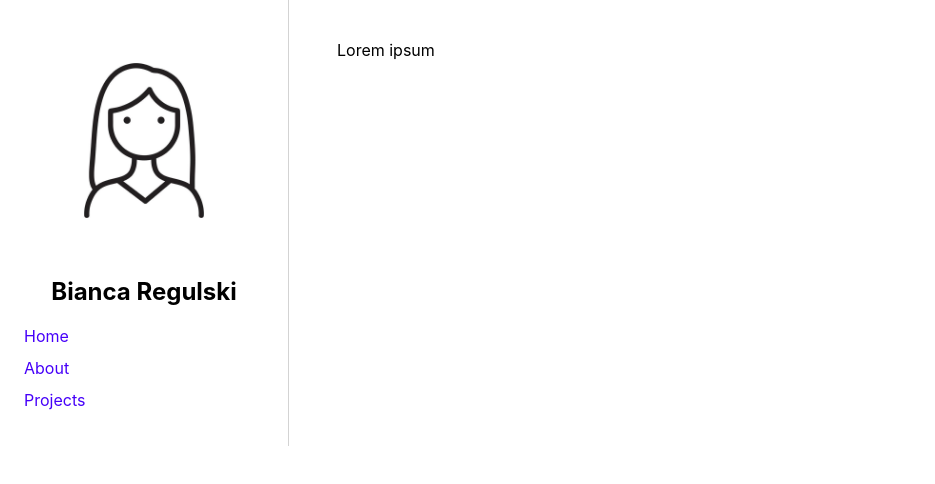
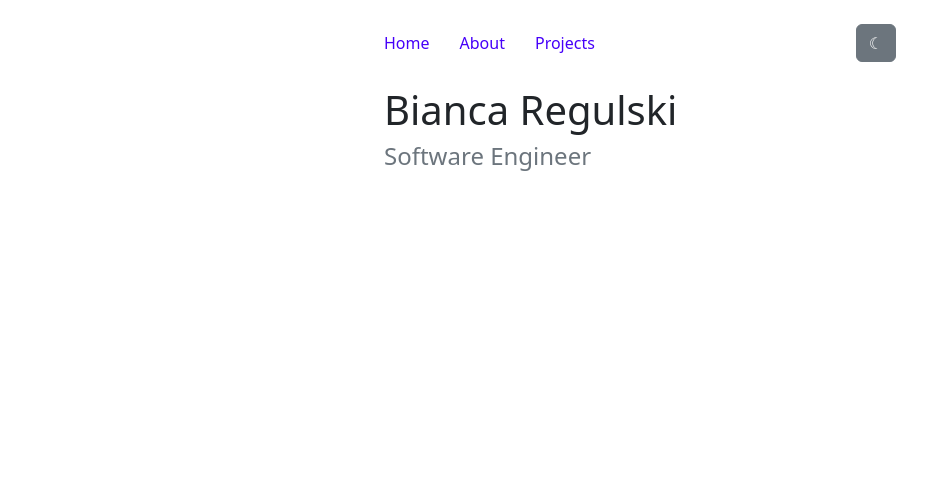
Before and after one commit to biancaregulski/biancaregulski.github.io, a React (Create React App) app: page / in a window 1280 px wide. Shown: the top 484 px of the page, without its empty margins (0-935 px from the left). Built offline with nearby package versions, Linux system fonts and the light colour scheme.

Commit message:
add dark/light mode toggle

```diff
--- a/src/App.css
+++ b/src/App.css
@@ -35,7 +35,11 @@
 
 .site-body {
   display: flex;
+  flex-direction: column;
   height: 100%;
+  margin-left: 30%;
+  margin-right: 30%;
+  flex-wrap: wrap;
 }
 
 .sidebar {
@@ -49,12 +53,22 @@
   text-align: center;
 }
 
+.navbar-items {
+  gap: 30px;
+  display: flex;
+  flex-direction: row;
+  padding-left: 0;
+  margin-bottom: 0;
+  list-style: none;
+}
+
 .nav-link {
   padding-bottom: 1.5vh;
 }
 
 .nav-link a {
-  color: var(--link)
+  color: var(--link);
+  text-decoration: none;
 }
 
 .nav-link a:hover {
@@ -62,7 +76,7 @@
 }
 
 .main-content {
-  padding: 3vh 6vh;
+
 }
 
 .img-div {
--- a/src/App.tsx
+++ b/src/App.tsx
@@ -2,7 +2,7 @@ import React from 'react';
 import './App.css';
 import { BrowserRouter, Routes, Route, } from "react-router-dom";
 
-import Sidebar from "./components/sidebar";
+import Navbar from "./components/navbar";
 import Home from "./components/home";
 
 function App() {
@@ -10,11 +10,13 @@ function App() {
     <BrowserRouter>
     <div className="App">
       <div className="site-body">
-        <Sidebar/>
-        <Routes>
-          <Route path="/about" element={<Home/>}/>
-          <Route path="/" element={<Home/>} />
-        </Routes>
+        <Navbar/>
+        <div>
+          <Routes>
+            <Route path="/about" element={<Home/>}/>
+            <Route path="/" element={<Home/>} />
+          </Routes>
+        </div>
       </div>
     </div>
     </BrowserRouter>
--- a/src/components/home.tsx
+++ b/src/components/home.tsx
@@ -1,7 +1,8 @@
 const Home = () => {
     return(
         <div className="main-content">
-            <p>Lorem ipsum</p>
+            <h1>Bianca Regulski</h1>
+            <h4 className='text-secondary'>Software Engineer</h4>
         </div>
     );
 }
--- /dev/null
+++ b/src/components/navbar.tsx
@@ -0,0 +1,51 @@
+import { Link } from "react-router-dom";
+import { useState } from "react";
+import Toggle from "react-toggle";
+import "react-toggle/style.css"
+
+
+const Navbar = () => {
+  const [isLightMode, setIsLightMode] = useState(true);
+
+  const lightModeSymbol = '\u263C';
+  const nightModeSymbol = '\u263E';
+
+  return (
+    <div className="navbar navbar-fixed-top py-4">
+        <ul className="navbar-items">
+            <li className="nav-link home-link">
+                <Link to="/"> Home </Link>
+            </li>
+            <li className="nav-link">
+                <Link to="/about"> About </Link>
+            </li>
+            <li className="nav-link">
+                <Link to="/projects"> Projects </Link>
+            </li>
+        </ul>
+        <ul className="ml-auto navbar-nav">
+            <li>
+                <button type='button' onClick={() => setIsLightMode(!isLightMode)} className="btn btn-secondary btn-md">
+                    { isLightMode ? nightModeSymbol : lightModeSymbol }
+                </button>
+            </li>
+        </ul>
+    </div>
+  );
+};
+
+{/* <h2>Bianca Regulski</h2> */}
+
+            {/* <i className="fa-sharp fa-light fa-sun-bright"></i> */}
+
+            {/* <div className="nav-link">
+                <Link to="/"> Home </Link>
+            </div>
+            <div className="nav-link">
+                <Link to="/about"> About </Link>
+            </div>
+            <div className="nav-link">
+                <Link to="/projects"> Projects </Link>
+            </div> */}
+
+export default Navbar;
--- a/src/index.css
+++ b/src/index.css
@@ -7,10 +7,6 @@ body {
   -moz-osx-font-smoothing: grayscale;
 }
 
-a {
-  text-decoration: none;
-}
-
 code {
   font-family: source-code-pro, Menlo, Monaco, Consolas, 'Courier New',
     monospace;
--- a/src/index.tsx
+++ b/src/index.tsx
@@ -3,6 +3,8 @@ import ReactDOM from 'react-dom/client';
 import './index.css';
 import App from './App';
 import reportWebVitals from './reportWebVitals';
+
+import '../node_modules/bootstrap/dist/css/bootstrap.min.css';
 
 const root = ReactDOM.createRoot(
   document.getElementById('root') as HTMLElement
```
